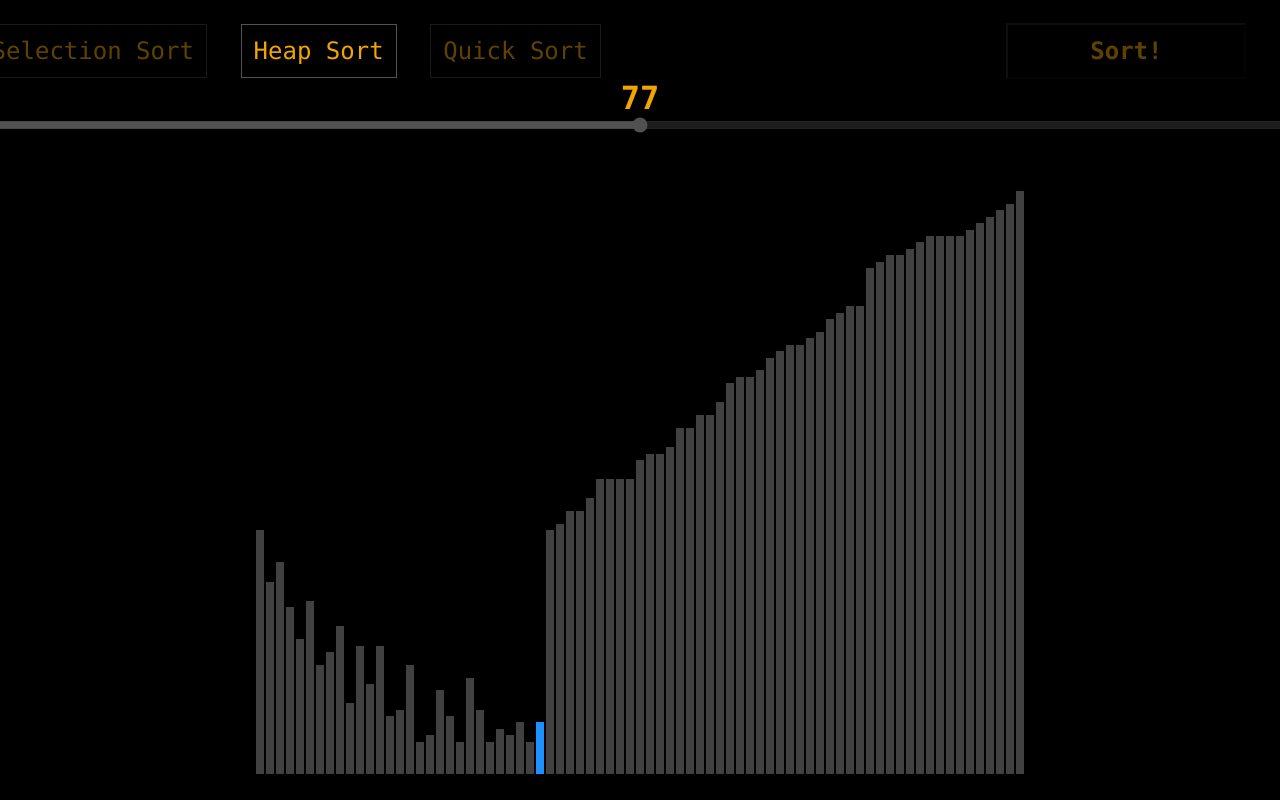
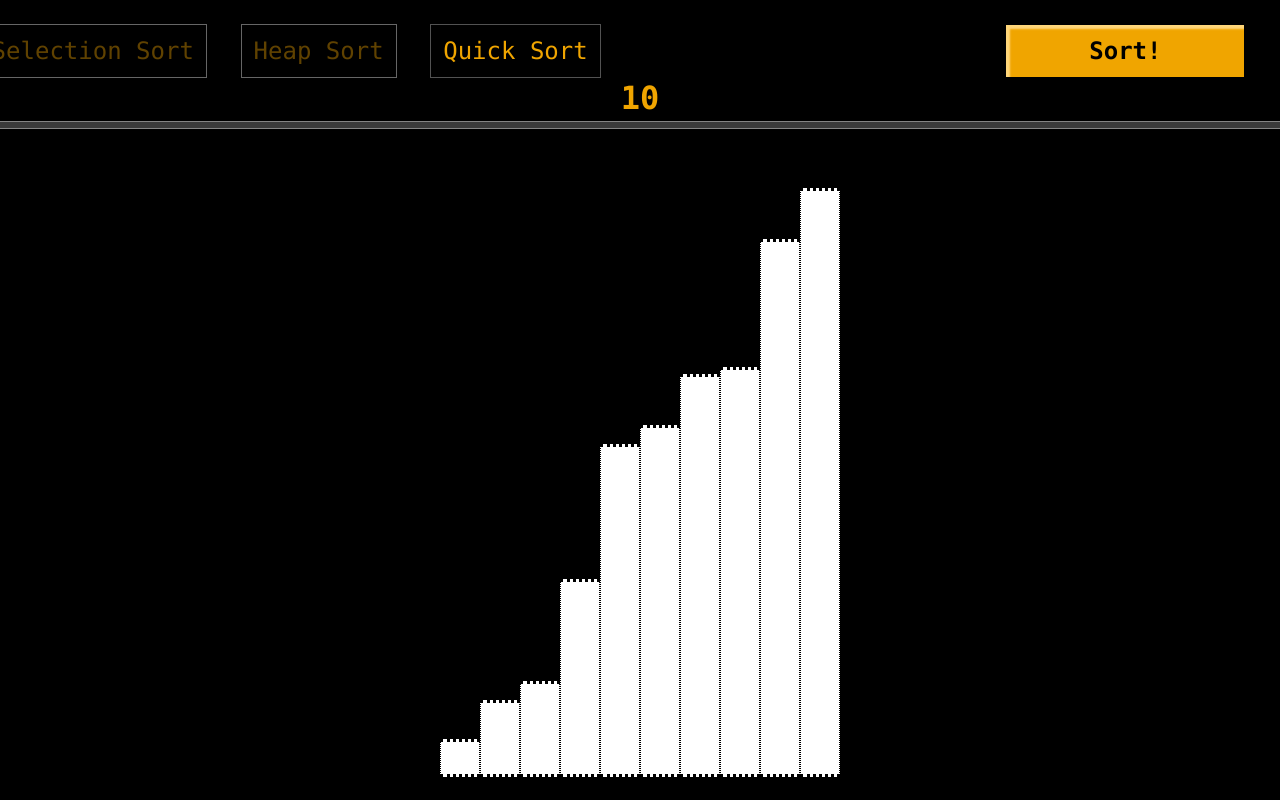
Before and after one commit to Moraeul/Sorting-Visualizer, a plain HTML site: page index.html in a window 1280 px wide. Both pictures are taken after a click on the button "Sort!". Shown: the top 800 px of the page. Drawn offline with Linux system fonts and the light colour scheme.

Commit message:
Add files via upload

```diff
--- a/app.js
+++ b/app.js
@@ -73,6 +73,9 @@ const sleep = (ms) => {
 };
 
 const swap = (array, indexA, indexB) => {
+  barsArray[indexA].style.height = `${array[indexB]}%`;
+  barsArray[indexB].style.height = `${array[indexA]}%`;
+
   let temp = array[indexA];
   array[indexA] = array[indexB];
   array[indexB] = temp;
@@ -84,7 +87,7 @@ const swap = (array, indexA, indexB) => {
 // ++++++ BUBBLE SORT ++++++
 async function bubbleSort(array) {
   let n = array.length;
-  let swapped = true;
+  let swapped;
   for (let j = n; j > 0; j--) {
     swapped = false;
 
@@ -94,9 +97,6 @@ async function bubbleSort(array) {
       barsArray[i].style.backgroundColor = "var(--snd-color)";
 
       if (array[i] > array[i + 1]) {
-        barsArray[i].style.height = `${array[i + 1]}%`;
-        barsArray[i + 1].style.height = `${array[i]}%`;
-
         swap(array, i, i + 1);
         swapped = true;
       }
@@ -120,14 +120,12 @@ async function selectionSort(array) {
     }
 
     if (minIndex != i) {
+      barsArray[i].style.backgroundColor = "var(--accent-color)";
       barsArray[minIndex].style.backgroundColor = "brown";
-      barsArray[i].style.backgroundColor = "var(--accent-color)";
-      await sleep(150);
+      await sleep(50);
       barsArray[i].style.backgroundColor = "var(--snd-color)";
       barsArray[minIndex].style.backgroundColor = "var(--snd-color)";
 
-      barsArray[i].style.height = `${array[minIndex]}%`;
-      barsArray[minIndex].style.height = `${array[i]}%`;
       swap(array, i, minIndex);
     }
   }
@@ -141,56 +139,99 @@ async function heapSort(array) {
   // find the last parent node that has at least one child
   for (let j = Math.floor(n / 2) - 1; j >= 0; j--) {
     barsArray[j].style.backgroundColor = "green";
-    await sleep(10);
+    await sleep(50);
     barsArray[j].style.backgroundColor = "var(--snd-color)";
 
-    heapify(array, n, j);
+    maxHeapify(array, n, j);
   }
 
   for (let i = n - 1; i >= 0; i--) {
     barsArray[i].style.backgroundColor = "dodgerblue";
     await sleep(50);
     barsArray[i].style.backgroundColor = "var(--snd-color)";
-    barsArray[i].style.height = `${array[0]}%`;
-    barsArray[0].style.height = `${array[i]}%`;
 
     swap(array, 0, i);
-    heapify(array, i, 0);
+    maxHeapify(array, i, 0);
   }
   toggleInputs(false);
 }
 
-async function heapify(array, n, root) {
-  let largest = root;
-  let l = root * 2 + 1;
-  let r = root * 2 + 2;
+async function maxHeapify(array, n, node) {
+  let largest = node;
+  let l = node * 2 + 1;
+  let r = node * 2 + 2;
 
-  // If left child is larger than root
+  // If left child is larger than node
   if (l < n && array[l] > array[largest]) {
     largest = l;
   }
 
-  // If right child is larger than root and left
+  // If right child is larger than node and left
   if (r < n && array[r] > array[largest]) {
     largest = r;
   }
 
-  // swap if largest is NOT same as root
-  if (largest != root) {
-    barsArray[root].style.height = `${array[largest]}%`;
-    barsArray[largest].style.height = `${array[root]}%`;
-    swap(array, root, largest);
+  // swap if largest is NOT same as node
+  if (largest != node) {
+    swap(array, node, largest);
 
-    // Recursively heapify sub-tree
-    heapify(array, n, largest);
+    // Recursively maxHeapify sub-tree
+    maxHeapify(array, n, largest);
   }
 }
 
 // ++++++ QUICK SORT ++++++
-const quickSort = () => {
-  console.log("quick was called");
+const quickSort = (array) => {
+  partition(array, 0, array.length - 1);
+};
+
+async function partition(array, start, end) {
+  if (start >= end) {
+    return;
+  }
+
+  let pivot = start;
+  let left = start + 1;
+  let right = end;
+
+  while (left <= right) {
+    barsArray[pivot].style.backgroundColor = "brown";
+    barsArray[left].style.backgroundColor = "blue";
+    barsArray[right].style.backgroundColor = "green";
+
+    await sleep(1);
+
+    if (array[left] > array[pivot] && array[right] < array[pivot]) {
+      swap(array, left, right);
+    }
+
+    await sleep(1);
+
+    barsArray[left].style.backgroundColor = "var(--snd-color)";
+    barsArray[right].style.backgroundColor = "var(--snd-color)";
+
+    if (array[left] <= array[pivot]) {
+      left++;
+    }
+
+    if (array[right] >= array[pivot]) {
+      right--;
+    }
+
+    barsArray[pivot].style.backgroundColor = "var(--snd-color)";
+  }
+
+  await sleep(1);
+
+  if (pivot !== right) {
+    swap(array, pivot, right);
+  }
+
+  partition(array, right + 1, end);
+  partition(array, start, right - 1);
+
   toggleInputs(false);
-};
+}
 
 // ++++++ SORT ++++++
 const sort = (sortingAlgorithm) => {
@@ -207,7 +248,6 @@ const sort = (sortingAlgorithm) => {
 };
 
 // Input Handlers ---------------
-
 range.addEventListener("input", () => {
   displayRange();
   createBars();
--- a/index.html
+++ b/index.html
@@ -28,17 +28,17 @@
           />
           <label for="selectionSort" class="radio-label btn">Selection Sort</label>
 
+          <input class="radio-btn" value="heapSort" id="heapSort" type="radio" name="radio" />
+          <label for="heapSort" class="radio-label btn">Heap Sort</label>
+
           <input
             class="radio-btn"
-            value="heapSort"
-            id="heapSort"
+            value="quickSort"
+            id="quickSort"
             type="radio"
             name="radio"
             checked
           />
-          <label for="heapSort" class="radio-label btn">Heap Sort</label>
-
-          <input class="radio-btn" value="quickSort" id="quickSort" type="radio" name="radio" />
           <label for="quickSort" class="radio-label btn">Quick Sort</label>
         </div>
 
@@ -48,8 +48,8 @@
         </div>
       </div>
 
-      <p id="displayRange">77</p>
-      <input type="range" min="4" max="150" id="range" style="width: 100%" />
+      <p id="displayRange">10</p>
+      <input type="range" min="4" max="150" value="10" id="range" style="width: 100%" />
     </header>
 
     <main>
--- a/style.css
+++ b/style.css
@@ -1,7 +1,7 @@
 :root {
   --bg-color: #000000;
   --accent-color: #f0a500;
-  --snd-color: #414141;
+  --snd-color: white;
   --trd-color: #525252;
 
   --font-color: #f0a500;
@@ -34,7 +34,7 @@ body {
   border-color: #000;
   border-left-width: 1px;
   border-right-width: 1px;
-  border-style: solid;
+  border-style: dotted;
   background-color: var(--snd-color);
 }
 
@@ -89,6 +89,17 @@ button {
   font-size: 1.5em;
 }
 
+#sortButton {
+  border-top: none;
+  border-left: none;
+  box-shadow: inset 4px 4px 2px #ffd67a;
+  background-color: var(--accent-color);
+  color: var(--bg-color);
+}
+#sortButton:active {
+  border: none;
+}
+
 /* ---- ---- ---- ----  */
 
 #displayRange {
```
